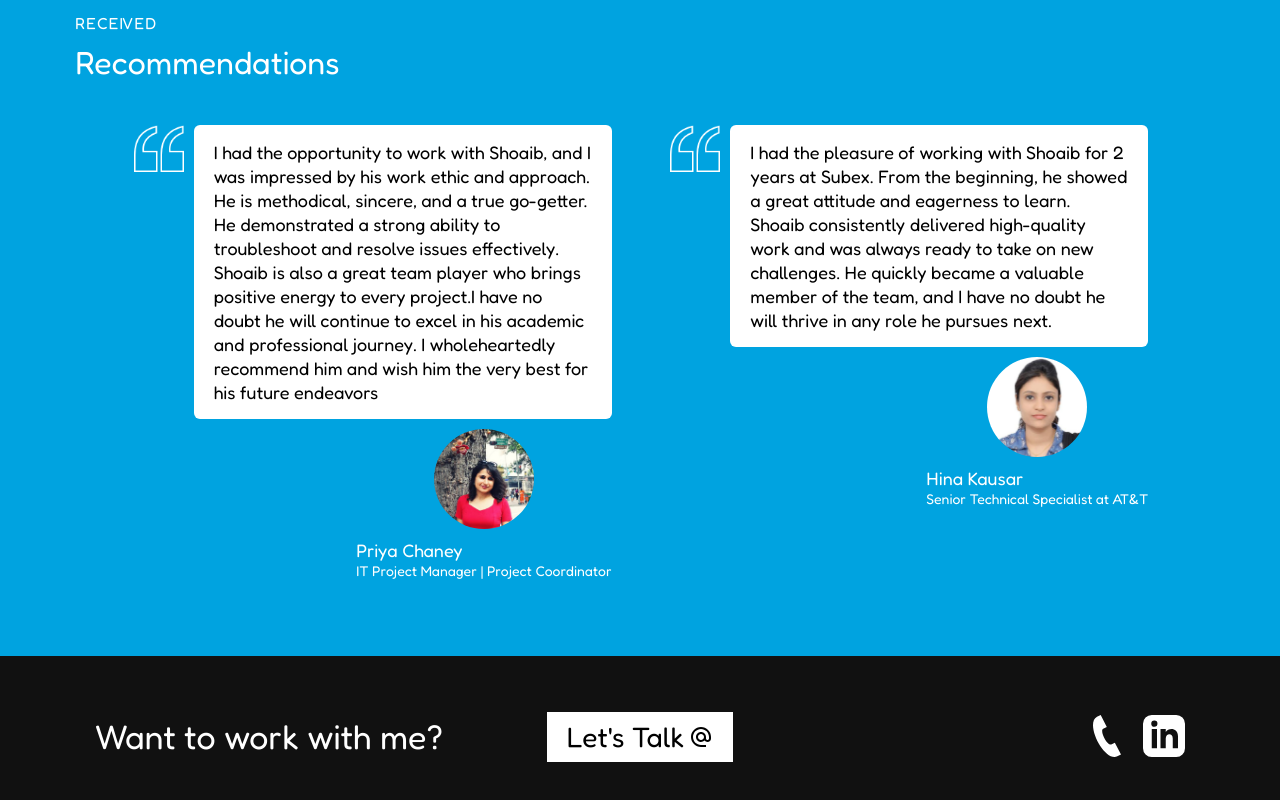
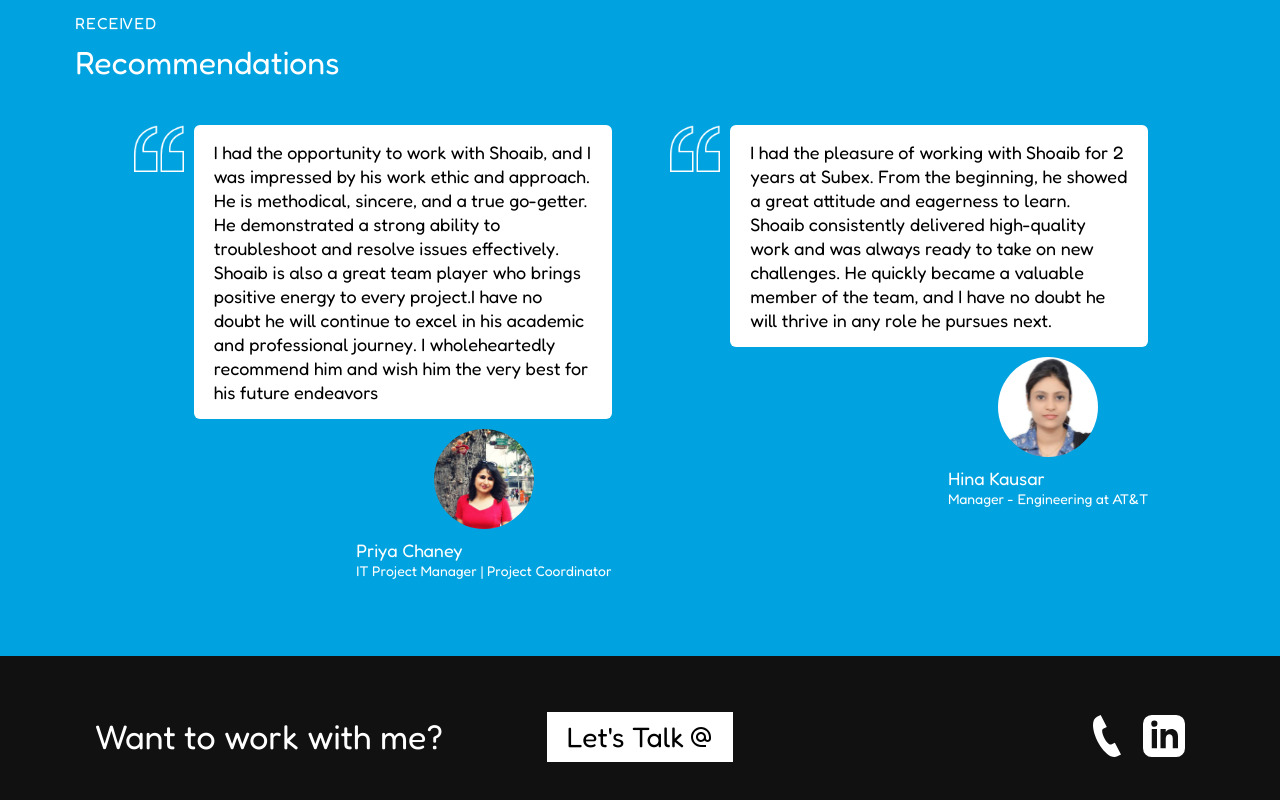
Before and after one commit to shoaibah432/shoaibah432.github.io, a React (Vite) app: page / in a window 1280 px wide. Shown: the part 7090-7890 px from the top of the page. Built offline with nearby package versions, Linux system fonts and the light colour scheme.

Commit message:
Modified

```diff
--- a/src/components/home/recommendations/recommendations.component.jsx
+++ b/src/components/home/recommendations/recommendations.component.jsx
@@ -39,7 +39,7 @@ const Recommendation = () => {
                                         <div className="rec-img"><img src={hina} alt="Hina Kausar" /></div>
                                         <div className="rec-details">
                                             <h5>Hina Kausar</h5>
-                                            <p>Senior Technical Specialist at AT&T</p>
+                                            <p>Manager - Engineering at AT&T</p>
                                         </div>
                                     </div>
                                 </div>
```
